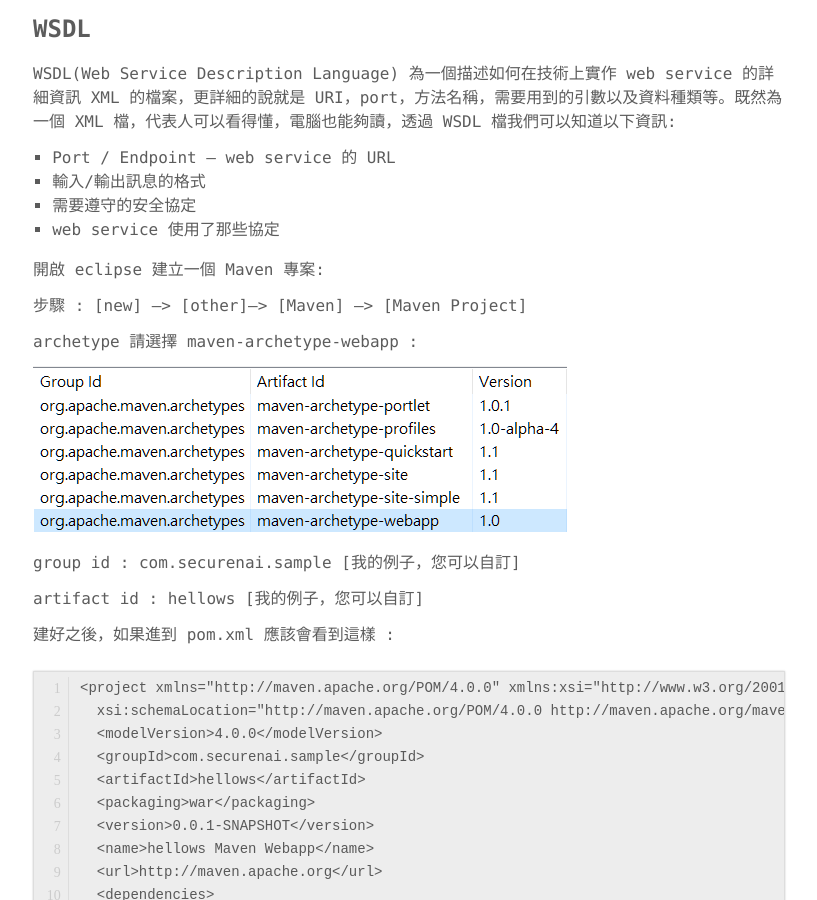
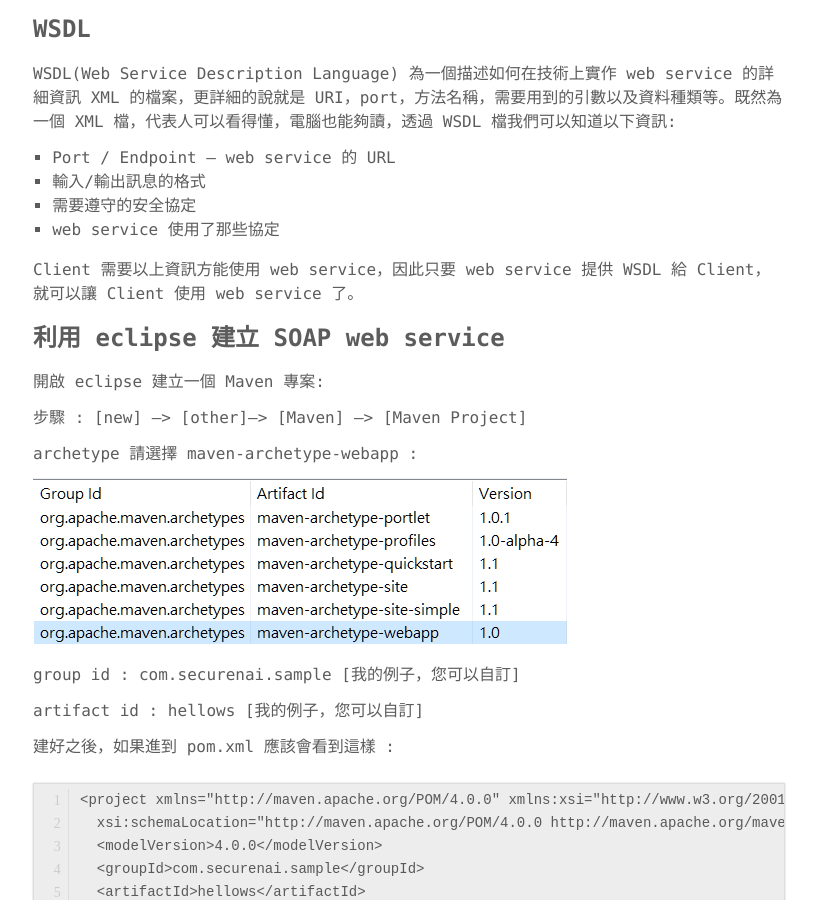
Before and after one commit to securenai/securenai.github.io, a Jekyll site: the page built from _posts/2017-08-15-Java-Web-Service.md, in a window 1280 px wide and 900 px high, scrolled down 805 px. Shown: the whole window, without its empty margins (231-1048 px from the left). Built offline with Jekyll 4.4.1, drawn with Linux system fonts in a browser that asks for light colours; comment, search, counter and statistics services are not loaded.

Commit message:
Update 2017-08-15-Java-Web-Service.md

```diff
--- a/_posts/2017-08-15-Java-Web-Service.md
+++ b/_posts/2017-08-15-Java-Web-Service.md
@@ -34,6 +34,9 @@ WSDL(Web Service Description Language) 為一個描述如何在技術上實作 w
 * 需要遵守的安全協定
 * web service 使用了那些協定
 
+Client 需要以上資訊方能使用 web service，因此只要 web service 提供 WSDL 給 Client，就可以讓 Client 使用 web service 了。
+
+### 利用 eclipse 建立 SOAP web service
 
 開啟 eclipse 建立一個 Maven 專案:
 
```
